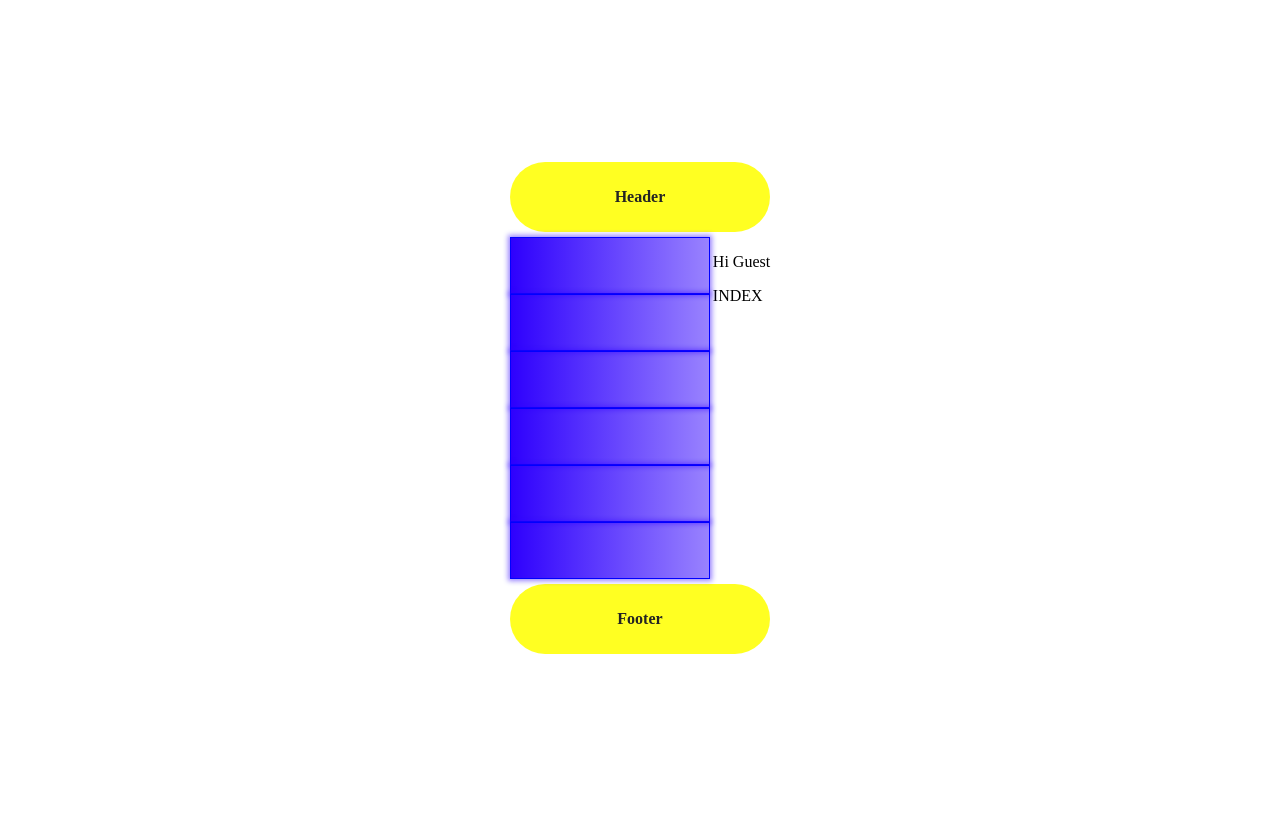
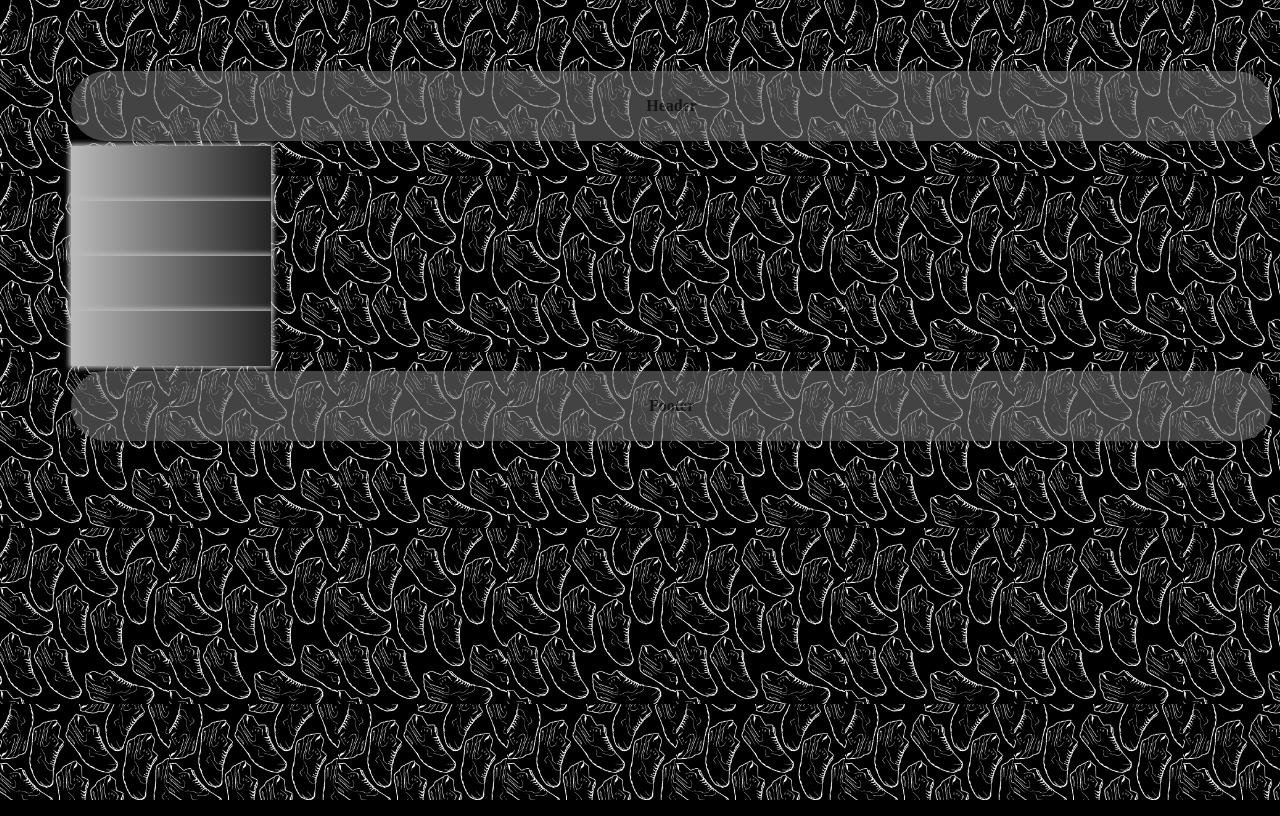
Before and after one commit to CarolinaVRoque/DIAM-Projeto-2022-23-Sneakers_Cards, a Django app: page /SneakerCards/ in a window 1280 px wide. Run offline with Django 4.2, Linux system fonts and the light colour scheme.

Commit message:
- nearly centered, - background image - acess controlled (logged in or not logegd in) to-do: dashboard

```diff
--- a/SneakerCards/static/SneakerCards/css/main.css
+++ b/SneakerCards/static/SneakerCards/css/main.css
@@ -1,15 +1,12 @@
 {% load static %}
 
-.grid_container{
-  height: 100vh;
-  /* Para se ver o tamanho do container
-  outline: dashed 1px black;
-  */
-  display: flex;
-  justify-content: center;
-  align-items: center;
 
+
+
+body{
+  background-image: url("../images/img.png");
 }
+
 
 .grid {
   display: grid;
@@ -21,6 +18,10 @@
     'footer footer';
   column-gap: 3px;
   row-gap: 5px;
+  padding-top: 5%;
+  padding-left: 5%;
+
+
 }
 
 .page-header {
@@ -41,13 +42,14 @@
 
 .content {
   color: #242424;
-  background-color: #ffff22;
+  background-color: #717171;
   font-weight: 600;
   text-align: center;
   box-sizing: border-box;
   height: 100%;
   padding: 10px;
   border-radius: 40px;
+  opacity: 0.6;
 
 
 }
@@ -55,10 +57,10 @@
 .menu-button{
   padding: 20px 0;
   width: 200px;
-  background:none;
-  border: 1px solid blue;
-  color: transparent;
-  box-shadow : 0 0 5px 2px #2e00fd7b;
+  background:#f2f2f2;
+  border: 1px whitesmoke;
+  color: #242424;
+  box-shadow : 0 0 5px 2px #bbbbbb;
   position: relative;
   z-index: 1;
   overflow: hidden;
@@ -71,7 +73,7 @@
   content:"";
   height: 100px;
   width: 200px;
-  background: linear-gradient(90deg, #2e00fd, #2e00fd7b);
+  background: linear-gradient(90deg, #bbbbbb, #242424);
   position: absolute;
   bottom:0;
   left:0;
@@ -83,7 +85,7 @@
 }
 
 .menu-button:hover{
-  color:black;
+  color:whitesmoke;
 }
 
 .containerForm {
--- a/SneakerCards/templates/SneakerCards/template.html
+++ b/SneakerCards/templates/SneakerCards/template.html
@@ -9,8 +9,6 @@
         <link rel="stylesheet" href="{% static 'SneakerCards/css/main.css' %}">
     </head>
 
-    <div class="grid_container">
-
         <div class="grid">
         <header class="page-header">
             <div class="content">
@@ -19,28 +17,33 @@
         </header>
 
         <nav class="page-leftbar">
+            {% csrf_token %}
+
           <form method="get" action="{% url 'SneakerCards:index' %}">
             <button type="submit" class="menu-button">Home</button>
           </form>
           <form method="get" action="{% url 'SneakerCards:about' %}">
             <button type="submit" class="menu-button">About</button>
           </form>
+            {% if user.is_authenticated %}
+                <form method="get" action="{% url 'SneakerCards:dashboard' %}">
+                    <button type="submit" class="menu-button">Dashboard</button>
+                 </form>
+                <form method="get" action="{% url 'SneakerCards:view_cards' %}">
+                    <button type="submit" class="menu-button">SneakerDex</button>
+                </form>
+                <form method="get" action="{% url 'SneakerCards:logout' %}">
+                    <button type="submit" class="menu-button">Logout</button>
+                </form>
+            {% else %}
                 <form method="get" action="{% url 'SneakerCards:register' %}">
                     <button type="submit" class="menu-button">Register</button>
                 </form>
                 <form method="get" action="{% url 'SneakerCards:login' %}">
                      <button type="submit" class="menu-button">Login</button>
                 </form>
-
-          <form method="get" action="{% url 'SneakerCards:add_cards' %}">
-            <button type="submit" class="menu-button">Add cards</button>
-          </form>
-
-          <form method="get" action="{% url 'SneakerCards:view_cards' %}">
-            <button type="submit" class="menu-button">SneakerDex</button>
-          </form>
+            {% endif %}
         </nav>
-
         <main class="page-main">
                 {% block content %}
                 {% endblock %}
@@ -56,6 +59,4 @@
 
 
 
-    </div>
-
 </html>
--- a/SneakerCards/urls.py
+++ b/SneakerCards/urls.py
@@ -12,6 +12,8 @@
     path('login', views.login, name='login'),
     path('add_card', views.add_cards, name='add_cards'),
     path('view_cards', views.view_cards, name='view_cards'),
+    path('dashboard', views.dashboard, name='dashboard'),
+    path('logout', views.logout, name='logout'),
 
 
 
--- a/SneakerCards/views.py
+++ b/SneakerCards/views.py
@@ -5,7 +5,7 @@
 from django.shortcuts import render, get_object_or_404
 from django.urls import reverse
 from django.contrib.auth import login as auth_login
-
+from django.contrib.auth import logout as auth_logout
 from SneakerCards.models import Collector, CardType, Cards
 
 
@@ -102,3 +102,12 @@
 
 def view_cards(request):
     return render(request, 'SneakerCards/view_cards.html')
+
+
+def dashboard(request):
+    return None
+
+
+def logout(request):
+    auth_logout(request)
+    return HttpResponseRedirect(reverse('SneakerCards:index'))
```
Also changed, not shown: SneakerCards/static/SneakerCards/images/img.png (added). Lines whose indentation alone changed are shown as unchanged.
